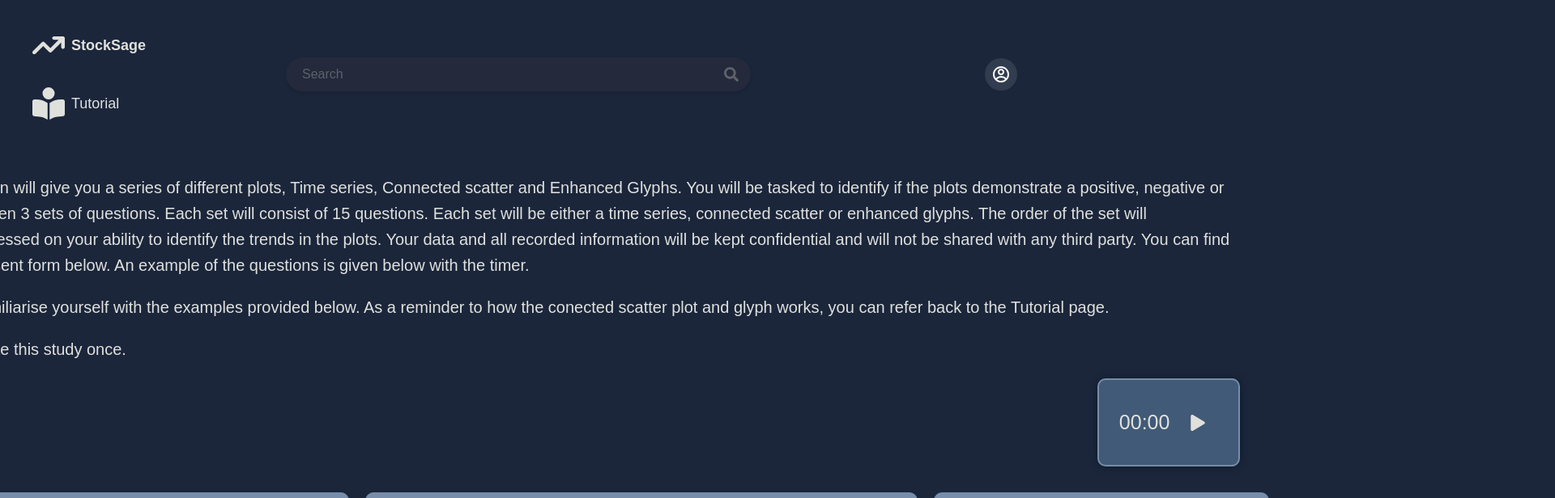
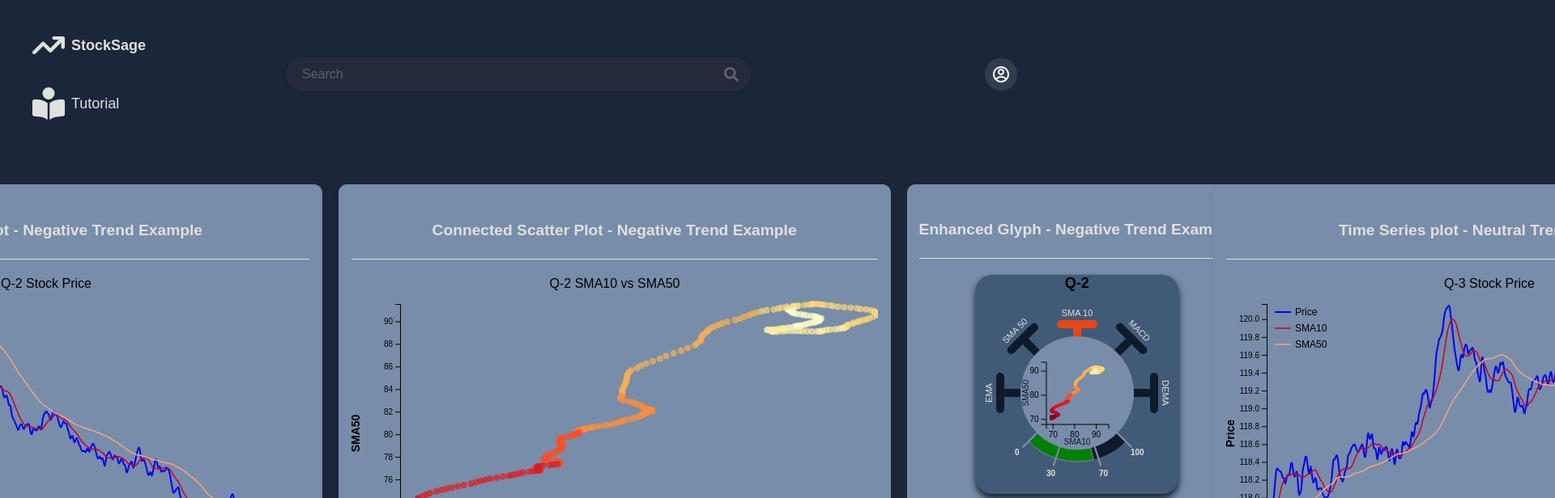
Before and after one commit to Anush-Varma/Trading-Website, a React (Vite) app in the folder client/: page /Practice in a window 1280 px wide. Shown: the top 616 px of the page at 81% size, 1920 px wide, since content can reach past the window. Built offline with nearby package versions, Linux system fonts and the light colour scheme; no server answers; the database is empty; sample sign-in values are in the browser's storage.

Commit message:
small change

```diff
--- a/client/src/styles/userStudyPage.module.css
+++ b/client/src/styles/userStudyPage.module.css
@@ -93,7 +93,7 @@
   padding: 10px 20px;
 }
 
-.container {
+.content {
   display: flex;
   justify-content: center;
 }
```
